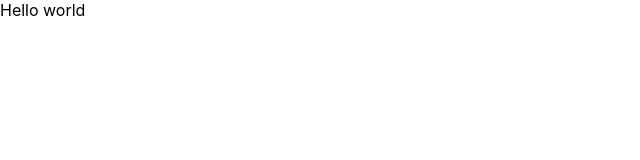
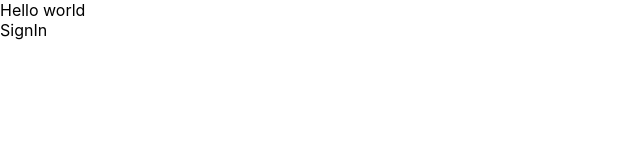
Before and after one commit to Nikhilananddev/slackclone, a React (Create React App) app: page / in a window 1280 px wide. Shown: the top 160 px of the page, without its empty margins (0-640 px from the left). Built offline with nearby package versions, Linux system fonts and the light colour scheme.

Commit message:
Add Signin component

```diff
--- a/package.json
+++ b/package.json
@@ -8,6 +8,7 @@
     "@testing-library/user-event": "^7.2.1",
     "react": "^16.13.1",
     "react-dom": "^16.13.1",
+    "react-router-dom": "^5.2.0",
     "react-scripts": "3.4.3"
   },
   "scripts": {
--- a/src/commponents/App.js
+++ b/src/commponents/App.js
@@ -1,7 +1,12 @@
 import React from "react";
-
+import { SignIn } from "./";
 function App() {
-  return <div className="App">Hello world</div>;
+  return (
+    <div className="App">
+      Hello world
+      <SignIn />
+    </div>
+  );
 }
 
 export default App;
--- /dev/null
+++ b/src/commponents/SignIn.js
@@ -0,0 +1,9 @@
+import React, { Component } from "react";
+
+class SignIn extends Component {
+  render() {
+    return <div>SignIn</div>;
+  }
+}
+
+export default SignIn;
--- a/src/commponents/index.js
+++ b/src/commponents/index.js
@@ -1,4 +1,3 @@
 import App from "./App";
-
-//comment added
-export { App };
+import SignIn from "./SignIn";
+export { App, SignIn };
--- a/src/index.js
+++ b/src/index.js
@@ -3,9 +3,4 @@ import ReactDOM from "react-dom";
 import "./index.css";
 import { App } from "./commponents";
 
-ReactDOM.render(
-  <React.StrictMode>
-    <App />
-  </React.StrictMode>,
-  document.getElementById("root")
-);
+ReactDOM.render(<App />, document.getElementById("root"));
```
Also changed, not shown: 1 other file (tests, documents, lock files or other folders).
